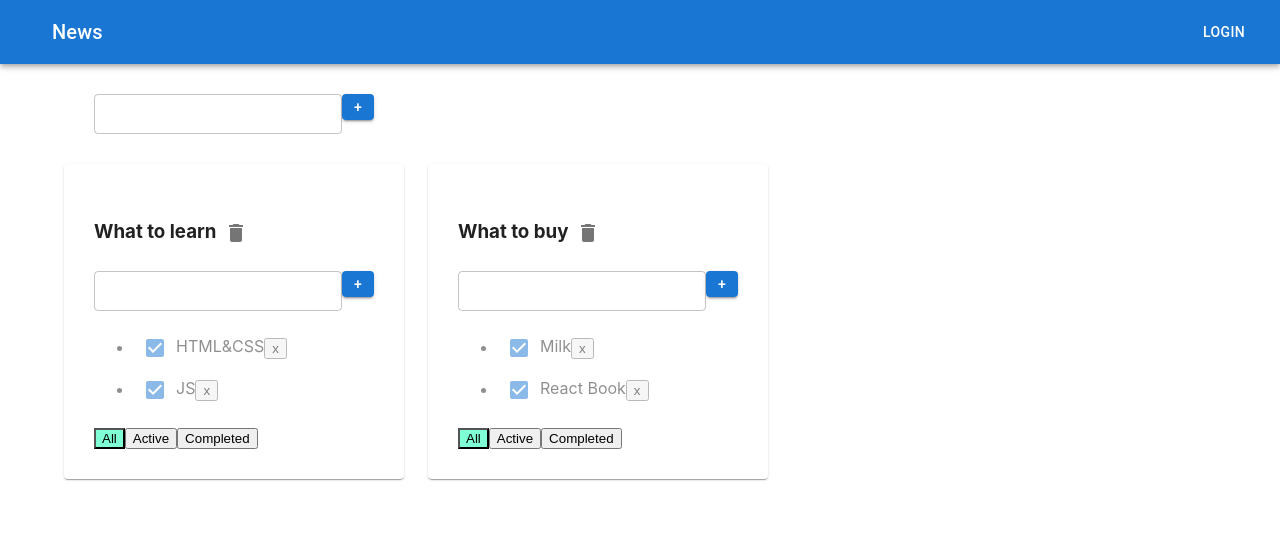
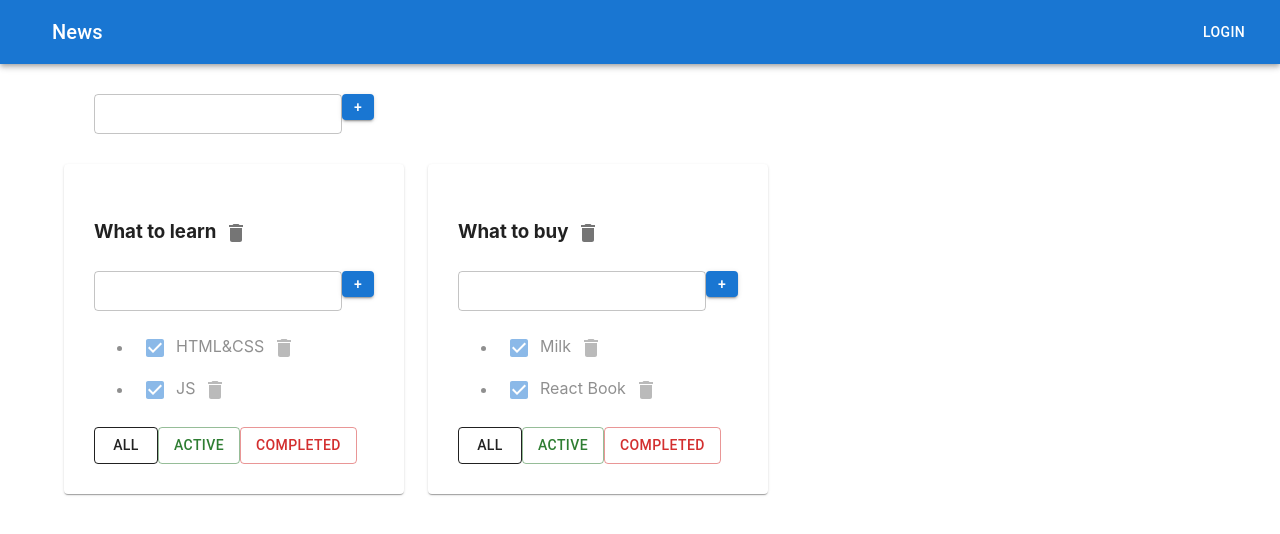
Before and after one commit to AndreyZaytsev90/IT-INC-todolist, a React (Create React App) app in the folder td/: page / in a window 1280 px wide. Shown: the top 534 px of the page. Built offline with nearby package versions, Linux system fonts and the light colour scheme.

Commit message:
change files

```diff
--- a/td/src/App.tsx
+++ b/td/src/App.tsx
@@ -163,12 +163,9 @@ function App() {
                             })
                         }
                     </Grid>
-
                 </Container>
-
             </div>
         </div>
-
     );
 }
 
--- a/td/src/Todolist.tsx
+++ b/td/src/Todolist.tsx
@@ -2,7 +2,7 @@ import React, {ChangeEvent} from 'react';
 import {FilterValuesType} from './App';
 import {AddItemForm} from './AddItemForm';
 import {EditableSpan} from './EditableSpan';
-import {Checkbox, IconButton} from "@material-ui/core";
+import {Button, Checkbox, IconButton} from "@material-ui/core";
 import {Delete} from "@material-ui/icons";
 
 export type TaskType = {
@@ -42,10 +42,10 @@ export function Todolist(props: PropsType) {
     const onCompletedClickHandler = () => props.changeFilter("completed", props.id);
 
     return <div>
-        <h3> <EditableSpan value={props.title} onChange={changeTodolistTitle} />
+        <h3><EditableSpan value={props.title} onChange={changeTodolistTitle}/>
             {/*<button onClick={removeTodolist}>x</button>*/}
             <IconButton aria-label="delete" onClick={removeTodolist}>
-                <Delete />
+                <Delete/>
             </IconButton>
 
         </h3>
@@ -65,23 +65,32 @@ export function Todolist(props: PropsType) {
 
                     return <li key={t.id} className={t.isDone ? "is-done" : ""}>
                         {/*<input type="checkbox" onChange={onChangeHandler} checked={t.isDone}/>*/}
-                        <Checkbox onChange={onChangeHandler} checked={t.isDone} />
-                        <EditableSpan value={t.title} onChange={onTitleChangeHandler} />
-                        <button onClick={onClickHandler}>x</button>
+                        <Checkbox onChange={onChangeHandler} checked={t.isDone}/>
+                        <EditableSpan value={t.title} onChange={onTitleChangeHandler}/>
+                        {/*<button onClick={onClickHandler}>x</button>*/}
+                        <IconButton aria-label="delete" onClick={onClickHandler}>
+                            <Delete/>
+                        </IconButton>
                     </li>
                 })
             }
         </ul>
         <div>
-            <button className={props.filter === 'all' ? "active-filter" : ""}
-                    onClick={onAllClickHandler}>All
-            </button>
-            <button className={props.filter === 'active' ? "active-filter" : ""}
-                    onClick={onActiveClickHandler}>Active
-            </button>
-            <button className={props.filter === 'completed' ? "active-filter" : ""}
-                    onClick={onCompletedClickHandler}>Completed
-            </button>
+            <Button className={props.filter === 'all' ? "active-filter" : ""}
+                    onClick={onAllClickHandler}
+                    variant={"outlined"}
+                    color={"inherit"}>All
+            </Button>
+            <Button className={props.filter === 'active' ? "active-filter" : ""}
+                    onClick={onActiveClickHandler}
+                    variant={"outlined"}
+                    color={"success"}>Active
+            </Button>
+            <Button className={props.filter === 'completed' ? "active-filter" : ""}
+                    onClick={onCompletedClickHandler}
+                    variant={"outlined"}
+                    color={"error"}>Completed
+            </Button>
         </div>
     </div>
 }
```
